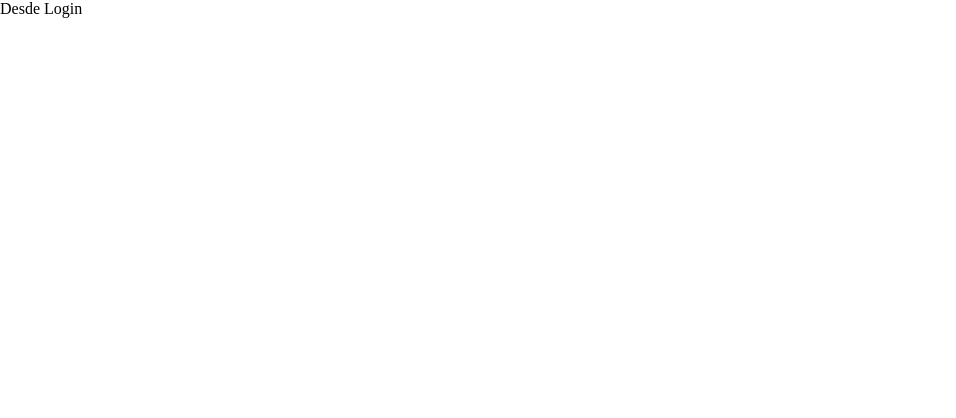
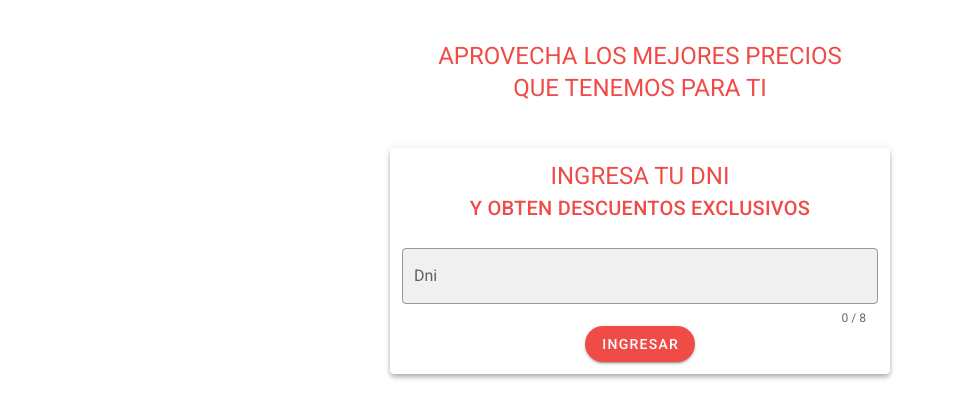
Before and after one commit to WiliamEduarRamirez/reto-fronted, a Vue app: page /login in a window 1280 px wide. Shown: the top 418 px of the page, without its empty margins (0-956 px from the left). Built offline with nearby package versions, Linux system fonts and the light colour scheme.

Commit message:
feat: agregar login

```diff
--- a/public/index.html
+++ b/public/index.html
@@ -1,17 +1,33 @@
 <!DOCTYPE html>
 <html lang="en">
    <head>
-    <meta charset="utf-8">
-    <meta http-equiv="X-UA-Compatible" content="IE=edge">
-    <meta name="viewport" content="width=device-width,initial-scale=1.0">
-    <link rel="icon" href="<%= BASE_URL %>favicon.ico">
+      <meta charset="utf-8" />
+      <meta http-equiv="X-UA-Compatible" content="IE=edge" />
+      <meta name="viewport" content="width=device-width,initial-scale=1.0" />
+      <link rel="icon" href="<%= BASE_URL %>favicon.ico" />
       <title><%= htmlWebpackPlugin.options.title %></title>
-    <link rel="stylesheet" href="https://fonts.googleapis.com/css?family=Roboto:100,300,400,500,700,900">
-    <link rel="stylesheet" href="https://cdn.jsdelivr.net/npm/@mdi/font@latest/css/materialdesignicons.min.css">
+      <link
+         rel="stylesheet"
+         href="https://fonts.googleapis.com/css?family=Roboto:100,300,400,500,700,900"
+      />
+      <link
+         rel="stylesheet"
+         href="https://cdn.jsdelivr.net/npm/@mdi/font@latest/css/materialdesignicons.min.css"
+      />
+      <!--Start Material Icons-->
+      <link
+         rel="stylesheet"
+         type="text/css"
+         href="https://fonts.googleapis.com/icon?family=Material+Icons"
+      />
+      <!--End Material Icons-->
    </head>
    <body>
       <noscript>
-      <strong>We're sorry but <%= htmlWebpackPlugin.options.title %> doesn't work properly without JavaScript enabled. Please enable it to continue.</strong>
+         <strong
+            >We're sorry but <%= htmlWebpackPlugin.options.title %> doesn't work properly without
+            JavaScript enabled. Please enable it to continue.</strong
+         >
       </noscript>
       <div id="app"></div>
       <!-- built files will be auto injected -->
--- a/src/components/auth/Login.vue
+++ b/src/components/auth/Login.vue
@@ -1,10 +1,100 @@
 <template>
-   <div>Desde Login</div>
+   <v-app id="inspire">
+      <v-container>
+         <v-row>
+            <v-col cols="12" class="text-center">
+               <div class="mt-7">
+                  <div
+                     :style="{ color: $vuetify.theme.themes.light.primary }"
+                     class="text-h5 text-uppercase"
+                  >
+                     aprovecha los mejores precios
+                  </div>
+                  <div
+                     :style="{ color: $vuetify.theme.themes.light.primary }"
+                     class="text-h5 text-uppercase"
+                  >
+                     que tenemos para ti
+                  </div>
+               </div>
+            </v-col>
+            <v-col cols="12" class="d-flex mt-5 justify-center">
+               <v-card width="500" elevation="4">
+                  <v-form ref="form" v-model="valid" lazy-validation>
+                     <v-container>
+                        <v-row>
+                           <v-col cols="12" class="text-center">
+                              <div
+                                 :style="{ color: $vuetify.theme.themes.light.primary }"
+                                 class="text-h5 text-uppercase"
+                              >
+                                 ingresa tu dni
+                              </div>
+                              <div
+                                 :style="{ color: $vuetify.theme.themes.light.primary }"
+                                 class="text-h6 text-uppercase"
+                              >
+                                 y obten descuentos exclusivos
+                              </div>
+                           </v-col>
+                           <v-col cols="12">
+                              <v-text-field
+                                 outlined
+                                 placeholder="Ejemplo: 73130183"
+                                 label="Dni"
+                                 filled
+                                 @keypress="onlyNumber($event)"
+                                 :rules="rules.rulesDni"
+                                 :counter="8"
+                              ></v-text-field>
+                           </v-col>
+                           <v-col class="text-center mt-n8" cols="12">
+                              <v-btn :disabled="!valid" @click="login" rounded color="primary">
+                                 Ingresar
+                              </v-btn>
+                           </v-col>
+                        </v-row>
+                     </v-container>
+                  </v-form>
+               </v-card>
+            </v-col>
+            <v-col cols="12">
+               <div class="d-flex flex-column mt-2 align-center">
+                  <v-img
+                     class="d-flex justify-center"
+                     :src="require('@/assets/images/Plaza_Vea_2001.png')"
+                     :aspect-ratio="16 / 9"
+                     width="400"
+                  />
+               </div>
+            </v-col>
+         </v-row>
+      </v-container>
+   </v-app>
 </template>
 
 <script>
+import { REGEX_VALID_NUMBERS } from '@/constants/validations-config';
+
 export default {
    name: 'Login',
+   data: () => ({
+      valid: true,
+      rules: {
+         rulesDni: [
+            (v) => !!v || 'Este campo es requerido',
+            (v) => REGEX_VALID_NUMBERS.test(v) || 'Este campo solo acepta números',
+            (v) => (v && v.length >= 8) || 'DNI debe tener 8 caracteres',
+            (v) => (v && v.length <= 8) || 'DNI debe tener 8 caracteres',
+         ],
+      },
+   }),
+   methods: {
+      login() {
+         if (!this.$refs.form.validate()) return;
+         this.$router.push({ path: '/products' });
+      },
+   },
 };
 </script>
 
--- /dev/null
+++ b/src/constants/validations-config.js
@@ -0,0 +1,2 @@
+export const REGEX_VALID_NUMBERS = /^\d+$/;
+export const REGEX_VALID_DNI = /^[0-9]{0,8}$/;
--- a/src/main.js
+++ b/src/main.js
@@ -1,14 +1,17 @@
-import Vue from "vue";
-import App from "./App.vue";
-import router from "./router";
-import store from "./store";
-import vuetify from "./plugins/vuetify";
+import Vue from 'vue';
+import App from './App.vue';
+import router from './router';
+import store from './store';
+import vuetify from './plugins/vuetify';
+import mixinValidates from '@/mixins/validates';
 
 Vue.config.productionTip = false;
 
+Vue.mixin(mixinValidates);
+
 new Vue({
-  router,
-  store,
-  vuetify,
-  render: (h) => h(App),
-}).$mount("#app");
+   router,
+   store,
+   vuetify,
+   render: (h) => h(App),
+}).$mount('#app');
--- /dev/null
+++ b/src/mixins/validates.js
@@ -0,0 +1,13 @@
+export default {
+   methods: {
+      onlyNumber(evt) {
+         evt = evt ? evt : window.event;
+         const charCode = evt.which ? evt.which : evt.keyCode;
+         if (charCode > 31 && (charCode < 48 || charCode > 57)) {
+            evt.preventDefault();
+         } else {
+            return true;
+         }
+      },
+   },
+};
--- a/src/plugins/vuetify.js
+++ b/src/plugins/vuetify.js
@@ -1,6 +1,26 @@
-import Vue from "vue";
-import Vuetify from "vuetify/lib/framework";
+import Vue from 'vue';
+import Vuetify from 'vuetify/lib/framework';
 
 Vue.use(Vuetify);
+/*primary: '#f57c00',*/
+const theme = {
+   primary: '#EF4C48',
+   secondary: '#ff6f60',
+   accent: '#ff6f60',
+   info: '#00CAE3',
+   success: '#4CAF50',
+   warning: '#FB8C00',
+   error: '#FF5252',
+};
 
-export default new Vuetify({});
+export default new Vuetify({
+   icons: {
+      iconfont: 'mdi' || 'fa',
+   },
+   theme: {
+      themes: {
+         dark: theme,
+         light: theme,
+      },
+   },
+});
```
Also changed, not shown: src/assets/images/Plaza_Vea_2001.png (added). Lines whose indentation alone changed are shown as unchanged.
